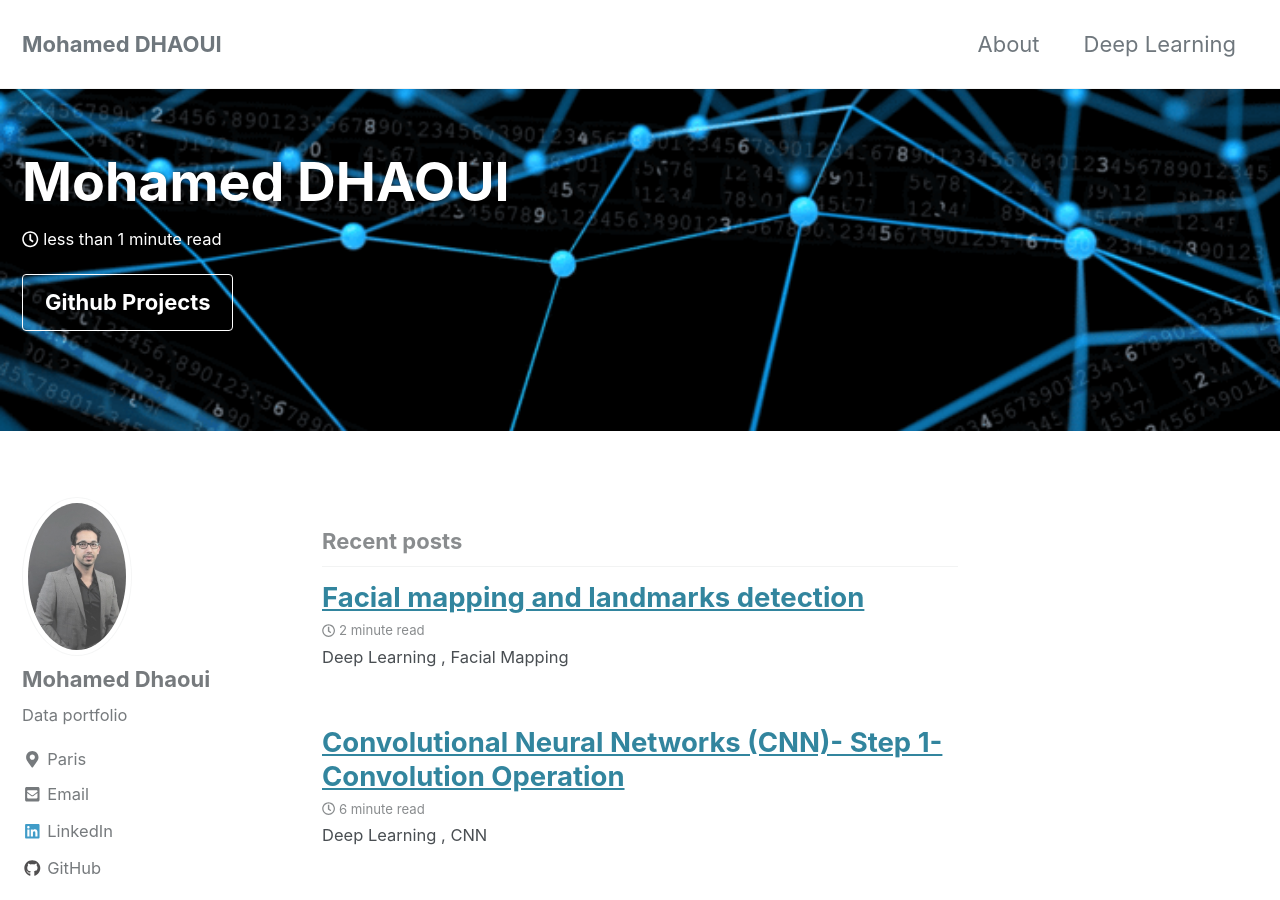
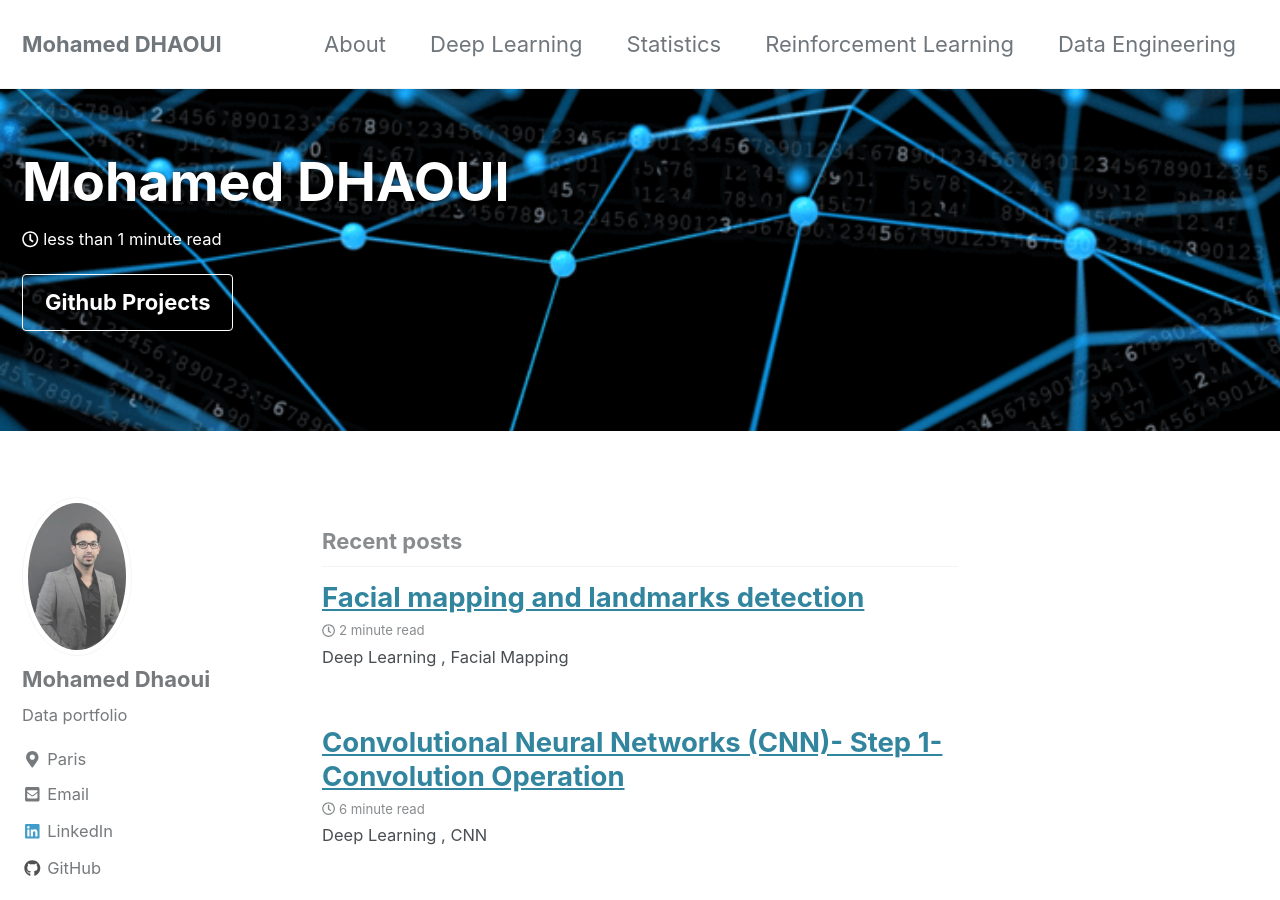
Before and after one commit to mohameddhaoui/mohameddhaoui.github.io, a Jekyll site: the page built from index.html, in a window 1280 px wide and 900 px high. Built offline with Jekyll 4.4.1, drawn with Linux system fonts in a browser that asks for light colours; cached includes are drawn as plain includes; the list of posts is cut into pages by our own code.

Commit message:
Update navigation.yml

```diff
--- a/_data/navigation.yml
+++ b/_data/navigation.yml
@@ -4,9 +4,9 @@ main:
     url: /about/
   - title: "Deep Learning"
     url: /dl/
-  # - title: "Sample Posts"
-  #   url: /year-archive/
-  # - title: "Sample Collections"
-  #   url: /collection-archive/
-  # - title: "Sitemap"
-  #   url: /sitemap/
+  - title: "Statistics"
+    url: /st/
+  - title: "Reinforcement Learning"
+    url: /rl/
+  - title: "Data Engineering"
+    url: /de/
```
